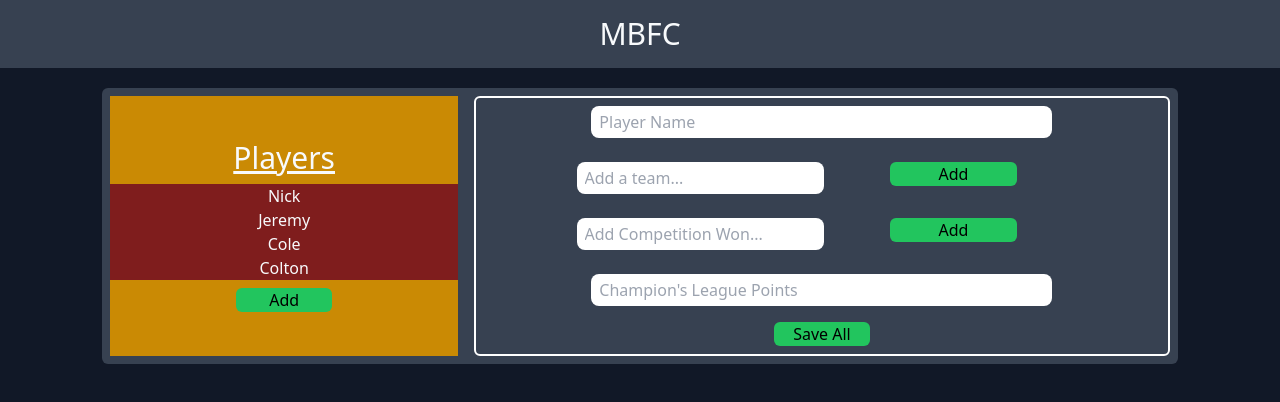
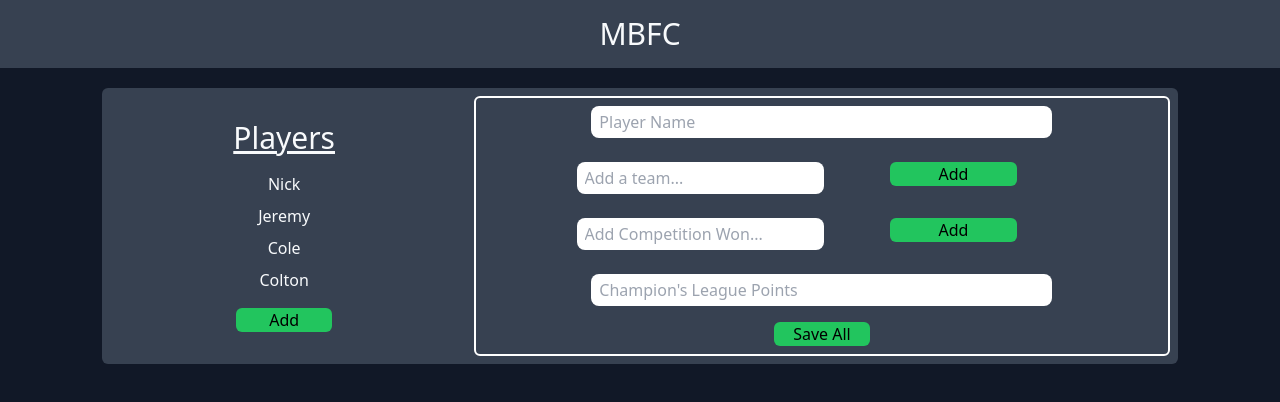
Before and after one commit to nickfrahm/mbfc, a React (Create React App) app in the folder client/: page /admin in a window 1280 px wide. Shown: the top 402 px of the page. Built offline with nearby package versions, Linux system fonts and the light colour scheme.

Commit message:
working on deleting a player from state on admin screen

```diff
--- /dev/null
+++ b/client/src/components/AdminComponents/Delete.js
@@ -0,0 +1,14 @@
+function Delete(props) {
+  const { click, styles, itemId, canDelete } = props;
+  const hide = {
+    display: 'none',
+  };
+
+  return (
+    <span onClick={click} className={styles}>
+      {canDelete === true ? 'x' : ''}
+    </span>
+  );
+}
+
+export default Delete;
--- a/client/src/components/AdminComponents/ListItem.js
+++ b/client/src/components/AdminComponents/ListItem.js
@@ -1,8 +1,33 @@
+import Delete from './Delete';
+import { useState } from 'react';
+
 function ListItem(props) {
-  const { detail, itemKey, clickHandler, id } = props;
+  const { detail, itemKey, clickHandler, id, canDelete } = props;
+  const [hover, setHover] = useState(false);
+
   return (
-    <li id={id} key={itemKey} className='cursor-pointer' onClick={clickHandler}>
-      {detail}
+    <li
+      id={id}
+      key={itemKey}
+      className='cursor-pointer my-2'
+      onClick={clickHandler}
+      onMouseEnter={(e) => {
+        setHover(true);
+      }}
+      onMouseLeave={(e) => {
+        setHover(false);
+      }}
+    >
+      {detail}{' '}
+      <Delete
+        itemId={id}
+        canDelete={canDelete}
+        styles={
+          canDelete && hover
+            ? 'pl-1 pr-2 pb-1 text-left leading-none bg-red-800 rounded-md'
+            : 'hidden'
+        }
+      />
     </li>
   );
 }
--- a/client/src/components/AdminComponents/MainContainer.js
+++ b/client/src/components/AdminComponents/MainContainer.js
@@ -154,6 +154,10 @@ function MainContainer() {
     resetAddFields();
   };
 
+  const playerDeleteClick = (e) => {
+    const { id } = e.target;
+  };
+
   return (
     <div className='bg-gray-700 rounded-md flex w-11/12 content-center justify-center flex-col md:flex-row'>
       <PlayerMenu
--- a/client/src/components/AdminComponents/PlayerMenu.js
+++ b/client/src/components/AdminComponents/PlayerMenu.js
@@ -5,7 +5,7 @@ import PlayersList from './PlayersList';
 function PlayerMenu(props) {
   const { players, handlePlayerClick, addToActiveArr } = props;
   return (
-    <div className='bg-yellow-600 flex flex-col justify-center content-center md:w-1/3 w-11/12 md:m-2 text-center'>
+    <div className='flex flex-col justify-center content-center md:w-1/3 w-11/12 md:m-2 text-center'>
       <h2 className='underline text-slate-50 text-3xl my-2 cursor-default'>
         Players
       </h2>
--- a/client/src/components/AdminComponents/PlayersList.js
+++ b/client/src/components/AdminComponents/PlayersList.js
@@ -3,7 +3,7 @@ import ListItem from './ListItem';
 function PlayersList(props) {
   const { players, handlePlayerClick } = props;
   return (
-    <ul className='bg-red-900'>
+    <ul>
       {players.map((player) => {
         return (
           <ListItem
@@ -12,6 +12,7 @@ function PlayersList(props) {
             detail={player.name}
             clickHandler={handlePlayerClick}
             id={player.id}
+            canDelete={true}
           />
         );
       })}
--- a/client/src/components/AdminComponents/Section.js
+++ b/client/src/components/AdminComponents/Section.js
@@ -29,6 +29,7 @@ function Section(props) {
               val={subject === 'uclPoints' ? player.uclPoints : player.name}
               isNumber={true}
               nameRef={nameRef}
+              nullRef={nullRef}
             />
           );
         } else {
```
